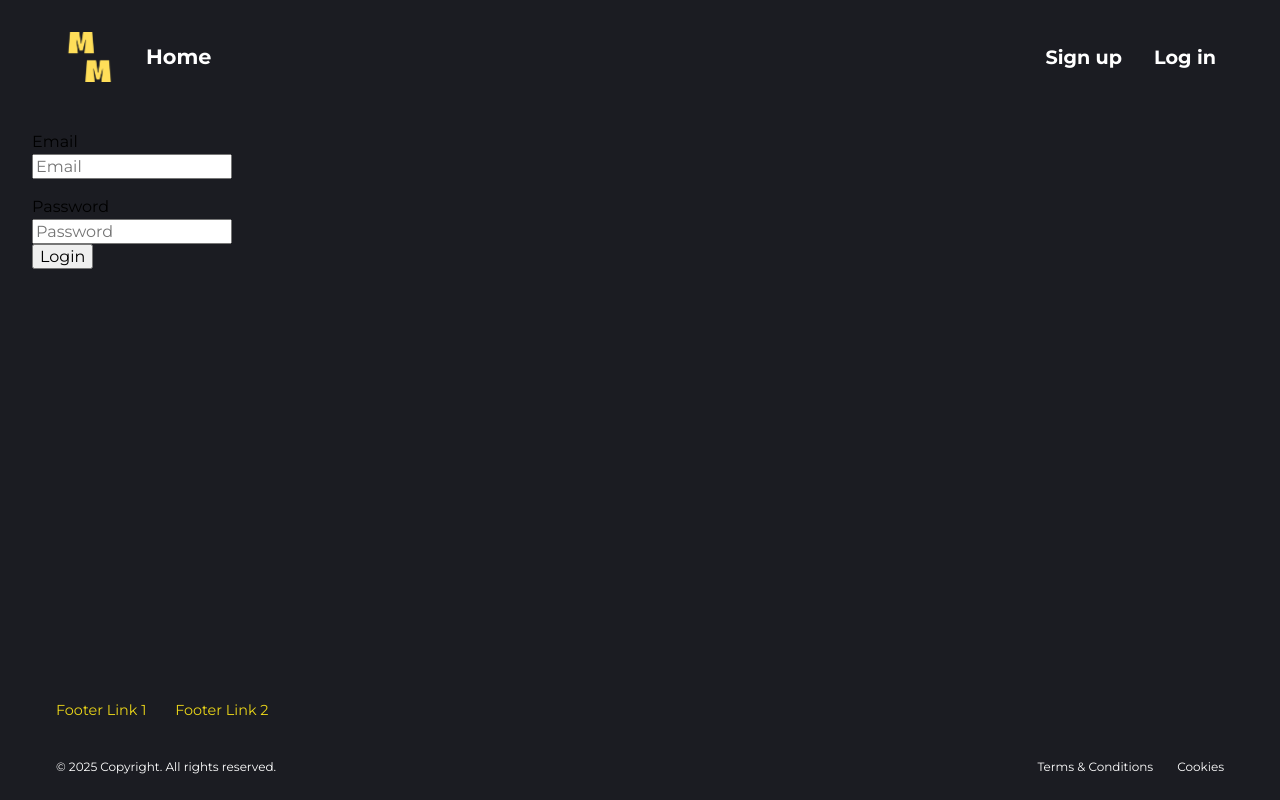
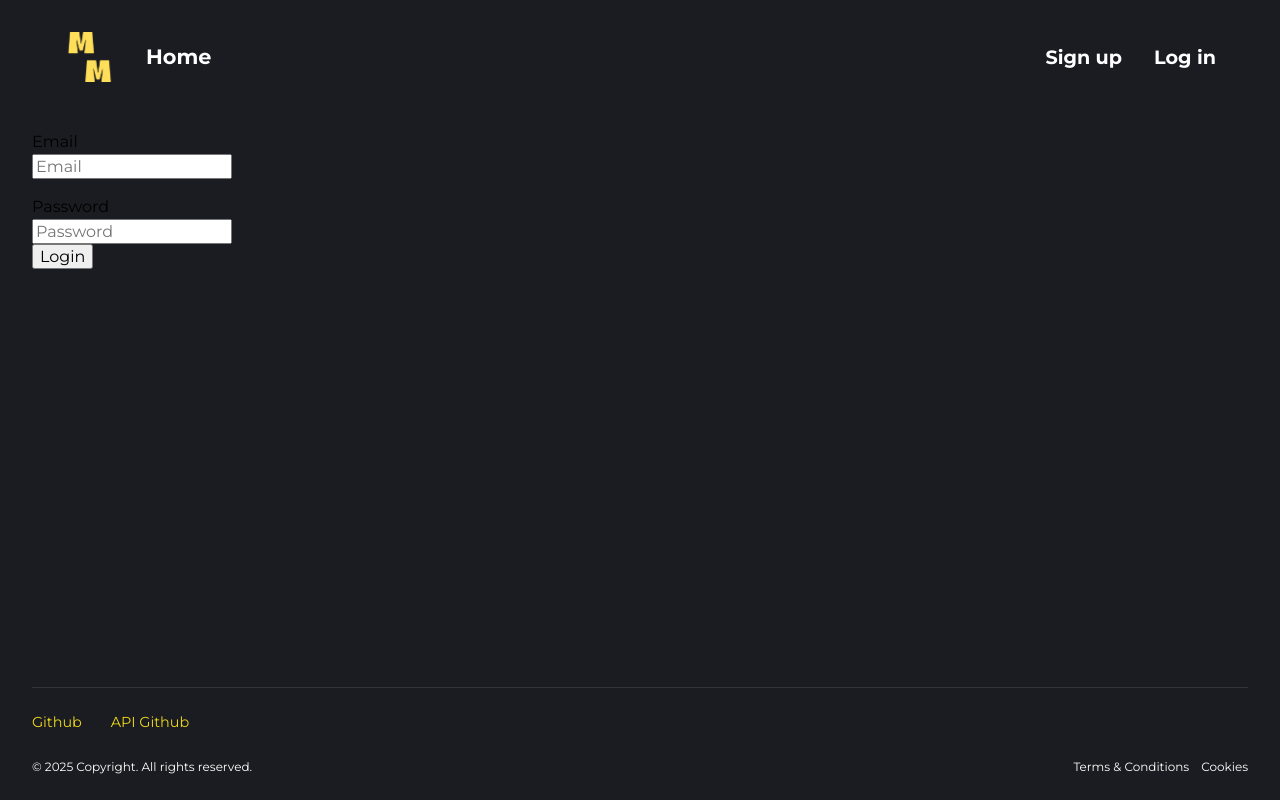
Before and after one commit to technative-academy/Mixtape-Magic, a React (Vite) app: page /login in a window 1280 px wide. Built offline with nearby package versions, Linux system fonts and the light colour scheme.

Commit message:
Added links to github repos for the project to the footer Added the author of each playlist to each playlist card

```diff
--- a/src/components/ui/cardComponent/CardComponent.jsx
+++ b/src/components/ui/cardComponent/CardComponent.jsx
@@ -15,8 +15,13 @@ function CardComponent(props) {
             />
             <div className={styles.card__details}>
                 <p className={styles.card__title}>{playlist.name}</p>
+
                 <small className={styles.card__tag}>tag</small>
                 <small className={styles.card__tag}>rock</small>
+
+                <p className={styles.card__user}>
+                    User <b>{playlist.owner}</b>
+                </p>
 
                 <small className={styles.card__time}>
                     Made <b>{playlist.dateCreated}</b>
--- a/src/components/ui/cardComponent/cardComponent.module.css
+++ b/src/components/ui/cardComponent/cardComponent.module.css
@@ -1,5 +1,6 @@
 .card {
     --clr-box-shadow: rgba(0, 0, 0, 0.151);
+    --clr-ouline-color: rgba(255, 255, 0, 0.37);
 
     background-color: var(--clr-grey);
     color: var(--clr-light);
@@ -11,9 +12,10 @@
     display: flex;
     gap: 1em;
 
-    &:hover {
+    &:hover,
+    &:focus-within {
         box-shadow: var(--clr-box-shadow) -10px 20px 10px;
-        outline: 1px solid rgba(255, 255, 0, 0.37);
+        outline: 1px solid var(--clr-ouline-color);
 
         .card__play {
             transition: transform 200ms ease-out;
@@ -29,12 +31,19 @@
     .card__title {
         font-weight: 700;
         font-size: 1.75rem;
-        margin-block: 0 0.25em;
+        margin-block: 0;
+    }
+
+    .card__user {
+        /* margin-block: 0 0.5em; */
+        b {
+            color: var(--clr-accent);
+        }
     }
 
     .card__tag {
         background-color: var(--clr-dark-100);
-        border-radius: calc(var(--border-radius) * 2);
+        border-radius: var(--border-radius);
         color: var(clr-accent);
         text-transform: lowercase;
         padding: 0.5em;
@@ -44,7 +53,7 @@
 
     .card__time {
         display: block;
-        margin-top: 100%;
+        margin-top: 80%;
     }
 
     .card__play {
--- a/src/components/ui/footer/Footer.jsx
+++ b/src/components/ui/footer/Footer.jsx
@@ -4,11 +4,17 @@ function Footer() {
     return (
         <footer className={styles.footer}>
             <div className={styles.footer__links}>
-                <a className={styles.footer__link} href="#">
-                    Footer Link 1
+                <a
+                    className={styles.footer__link}
+                    href="https://github.com/technative-academy/Mixtape-Magic"
+                >
+                    Github
                 </a>
-                <a className={styles.footer__link} href="#">
-                    Footer Link 2
+                <a
+                    className={styles.footer__link}
+                    href="https://github.com/technative-academy/mixtape-magic-api"
+                >
+                    API Github
                 </a>
             </div>
             <p>© 2025 Copyright. All rights reserved.</p>
--- a/src/components/ui/footer/footer.module.css
+++ b/src/components/ui/footer/footer.module.css
@@ -2,12 +2,13 @@
     margin-top: auto;
     color: var(--clr-light);
     font-size: 0.75rem;
+    border-top: solid 1px var(--clr-grey);
 
     display: flex;
     flex-wrap: wrap;
     align-items: end;
-    gap: 2em;
-    padding: 2em;
+    gap: 1em;
+    padding-block: 2em;
 
     & > a:nth-of-type(1) {
         margin-left: auto;
@@ -37,7 +38,8 @@
             transition: width 350ms ease-in-out;
         }
 
-        &:hover::after {
+        &:hover::after,
+        &:focus-within::after {
             content: '';
             width: 100%;
             transition: width 350ms ease-in-out;
--- a/src/components/ui/seacrh/Search.jsx
+++ b/src/components/ui/seacrh/Search.jsx
@@ -1,13 +1,21 @@
-import styles from "./search.module.css";
-import search from '../../../assets/img/search.png';
+import styles from './search.module.css'
+import search from '../../../assets/img/search.png'
 
 function Search() {
-  return (
-    <div className={styles.search} >
-        <input className={styles.search__input} type="search" />
-        <button className={styles.search__icon}><img src={search} alt="The logo of the company"/></button>
-    </div>
-  );
-};
+    return (
+        <div className={styles.search}>
+            <input
+                className={styles.search__input}
+                type="search"
+                placeholder="search playlist..."
+            />
+            <img
+                src={search}
+                className={styles.search__icon}
+                alt="The logo of the company"
+            />
+        </div>
+    )
+}
 
-export default Search;
+export default Search
--- a/src/components/ui/seacrh/search.module.css
+++ b/src/components/ui/seacrh/search.module.css
@@ -1,25 +1,25 @@
 .search {
-    --border-radius-2: calc(var(--border-radius)*2);
     display: flex;
+    width: 30%;
+    margin-block: 0 3em;
+    position: relative;
 
     .search__input {
-        border-top-left-radius: var(--border-radius-2);
-        border-bottom-left-radius: var(--border-radius-2);
+        border-radius: var(--border-radius);
         border: 0;
-        padding: .75em 2em;
-        width: 25%;
-        background-color:  var(--clr-dark);
+        width: 100%;
+        padding: 0.75em 1em;
+        background-color: var(--clr-dark);
         color: var(--clr-light);
-
     }
 
     .search__icon {
-        background-color: var(--clr-accent);
-        border: 0;
-        width: 2em;
+        position: absolute;
+        right: 2.5%;
+        top: 20%;
+        width: 1.5em;
         aspect-ratio: 1/1;
-        border-top-right-radius: var(--border-radius-2);
-        border-bottom-right-radius: var(--border-radius-2);
-
+        filter: invert(100%) sepia(0%) saturate(0%) hue-rotate(260deg)
+            brightness(102%) contrast(103%);
     }
 }
```
